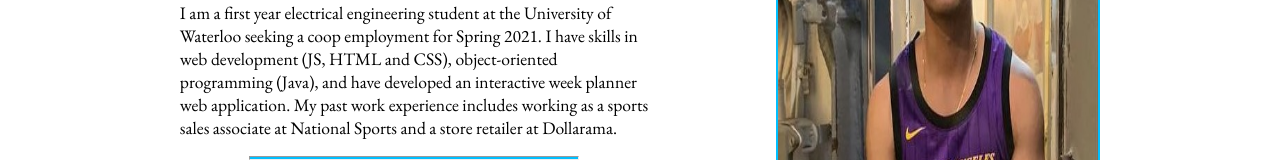
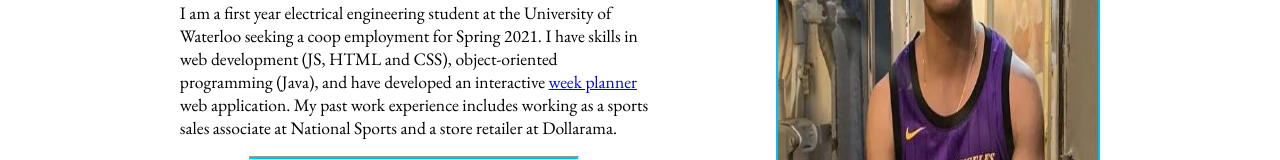
Before and after one commit to jordanjc6/first-personal-site, a plain HTML site: page homeFiles/home.html in a window 1280 px wide. Shown: the part 368-528 px from the top of the page. Drawn offline with nearby package versions, Linux system fonts and the light colour scheme.

Commit message:
Update home.html

```diff
--- a/homeFiles/home.html
+++ b/homeFiles/home.html
@@ -26,7 +26,7 @@
                 <p>I am a first year electrical engineering student at the University of <br>
                 Waterloo seeking a coop employment for Spring 2021. I have skills in <br>
                 web development (JS, HTML and CSS), object-oriented <br>
-                programming (Java), and have developed an interactive week planner <br>
+                programming (Java), and have developed an interactive <a href="../../weekPlanner/weekPlanner.html" target="_blank">week planner</a> <br>
                 web application. My past work experience includes working as a sports <br>
                 sales associate at National Sports and a store retailer at Dollarama.</p>
                 <hr>
```
